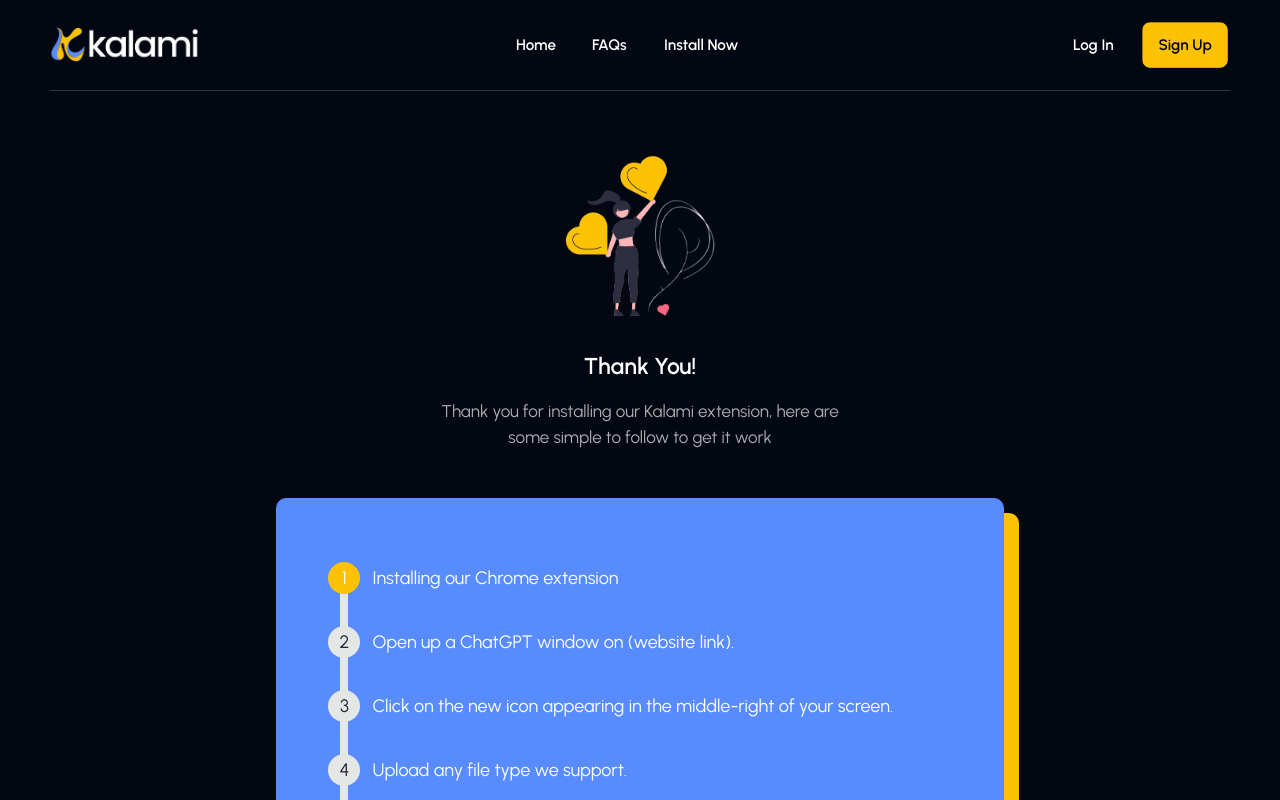
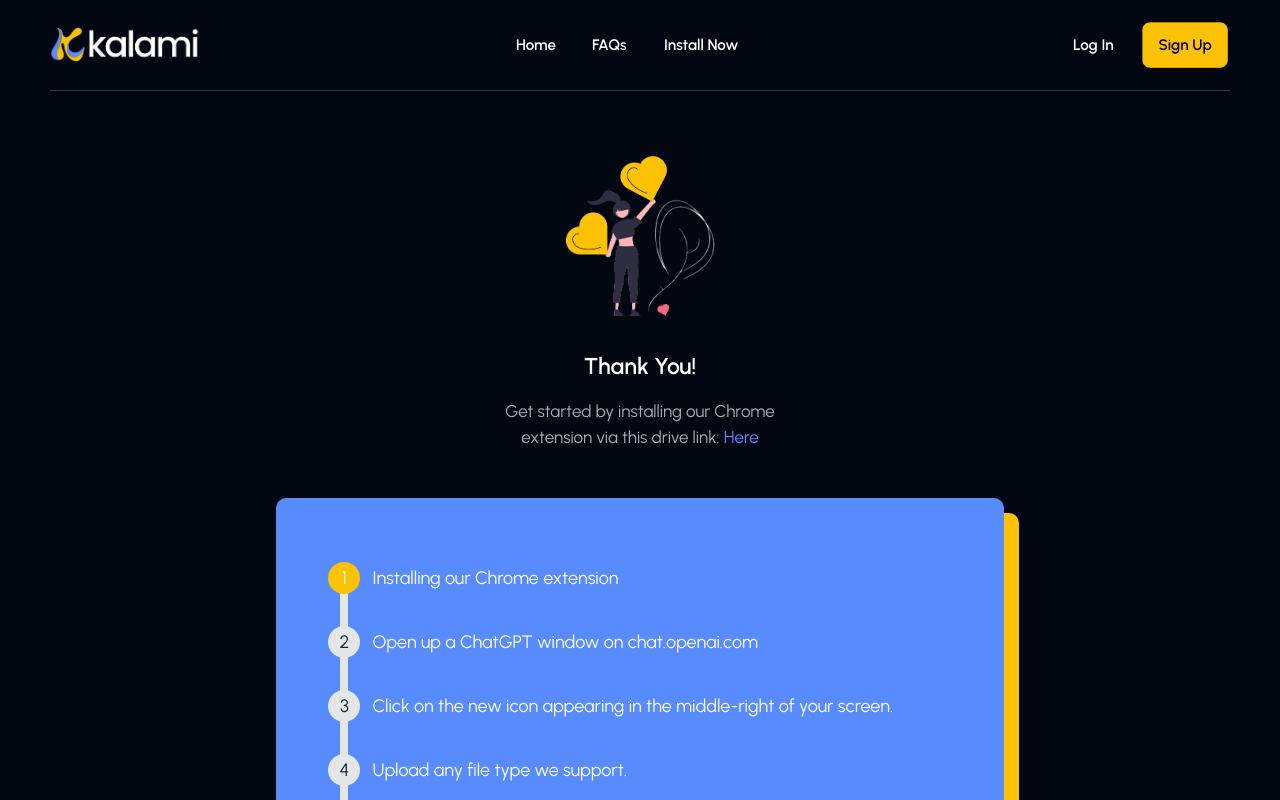
Before and after one commit to SamuelAMZ/clone-gpt-front, a Next.js app: page /how-it-works in a window 1280 px wide. Shown: the top 800 px of the page. Built offline with nearby package versions, Linux system fonts and the light colour scheme; no server answers.

Commit message:
support update how page

```diff
--- a/app/how-it-works/_how-it-works.scss
+++ b/app/how-it-works/_how-it-works.scss
@@ -42,6 +42,10 @@
       color: #e8e8e8bd;
       font-size: 17px;
       width: 60%;
+
+      a {
+        color: #588cfe;
+      }
     }
   }
 }
--- a/app/how-it-works/page.jsx
+++ b/app/how-it-works/page.jsx
@@ -1,4 +1,5 @@
 import React from "react";
+import Link from "next/link";
 
 // components
 import Header from "../components/General/Header/Header";
@@ -14,8 +15,11 @@ const page = () => {
           <img src="/thank.png" alt="" />
           <h3>Thank you!</h3>
           <p>
-            Thank you for installing our Kalami extension, here are some simple
-            to follow to get it work
+            Get started by installing our Chrome extension via this drive link:
+            <Link href="https://drive.google.com/drive/folders/1iIBZwRG2Pjba5gkhmgf5VrzrOnVGkhDL?usp=sharing">
+              {" "}
+              Here
+            </Link>
           </p>
         </div>
 
@@ -25,9 +29,9 @@ const page = () => {
             <li className="step step-primary">
               Installing our Chrome extension
             </li>
-            <li className="step">
-              Open up a ChatGPT window on (website link).
-            </li>
+            <Link href="https://chat.openai.com/" className="step">
+              Open up a ChatGPT window on chat.openai.com
+            </Link>
             <li className="step">
               Click on the new icon appearing in the middle-right of your
               screen.
```
Also changed, not shown: app/styles/index.min.css, 1 other file (tests, documents, lock files or other folders).
